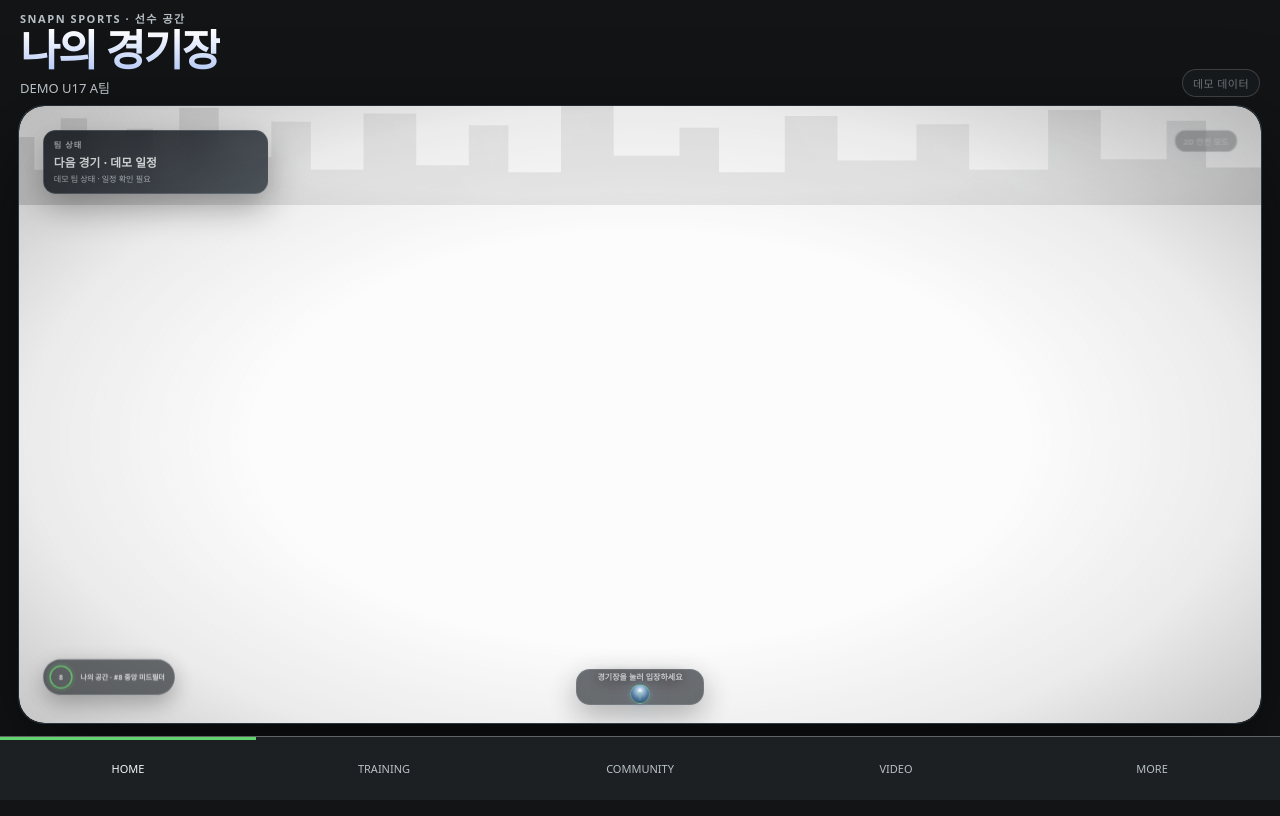
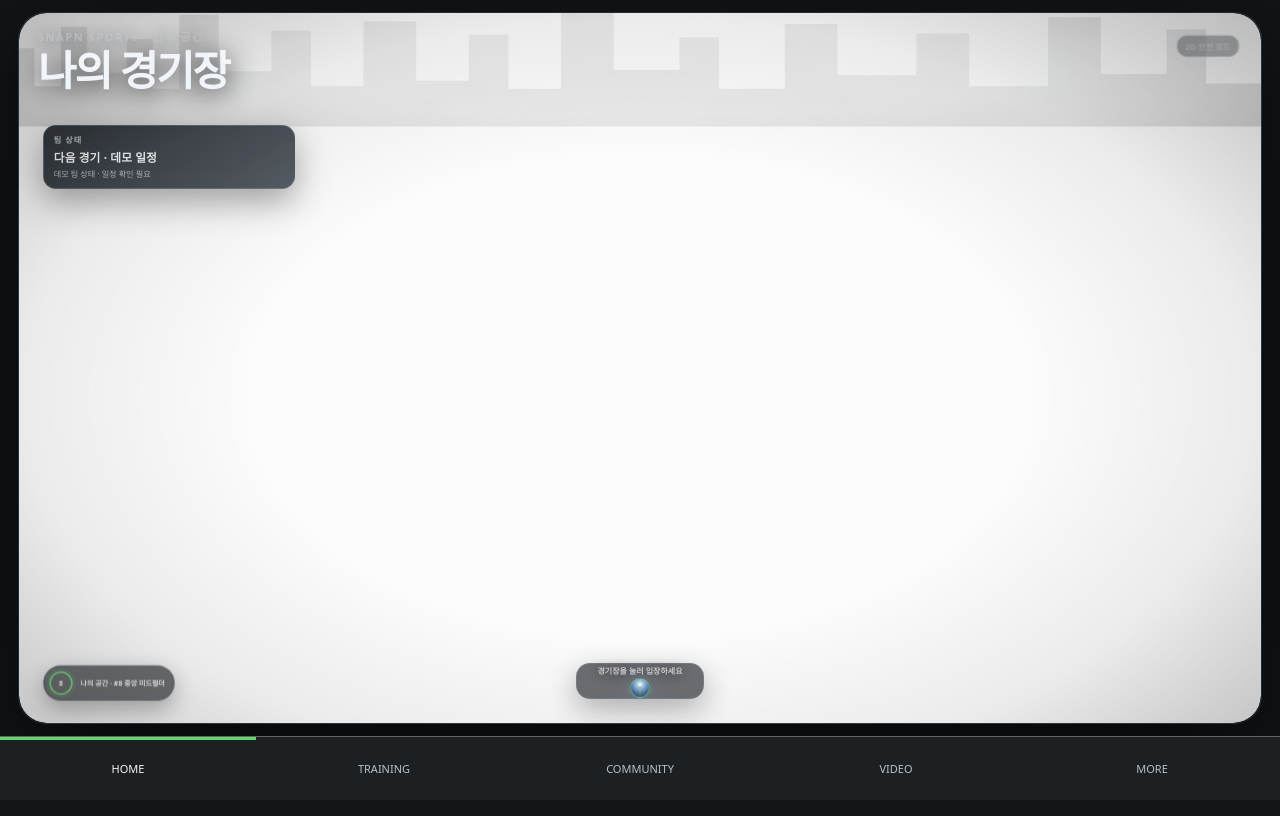
Before and after one commit to icegyul/v2snapnsports, a React (Vite) app: page / in a window 1280 px wide. Built offline with nearby package versions, Linux system fonts and the light colour scheme.

Commit message:
feat: V15.18 make desktop stadium first screen immersive

```diff
--- a/apps/web/src/features/stadium/stadiumV149Cinematic.css
+++ b/apps/web/src/features/stadium/stadiumV149Cinematic.css
@@ -1,9 +1,9 @@
 .shell-main.stadium-home-page .stadium-hero{
-      background:
-        radial-gradient(ellipse at 52% 9%,rgba(92,119,139,.22) 0%,rgba(40,58,72,.11) 28%,rgba(5,11,17,0) 58%),
-        linear-gradient(180deg,#0b1218 0%,#101a22 32%,#050a0f 74%,#020507 100%)!important;
-    }
-    .shell-main.stadium-home-page .stadium-webgl-canvas{
+  background:
+    radial-gradient(ellipse at 52% 9%,rgba(92,119,139,.22) 0%,rgba(40,58,72,.11) 28%,rgba(5,11,17,0) 58%),
+    linear-gradient(180deg,#0b1218 0%,#101a22 32%,#050a0f 74%,#020507 100%)!important;
+}
+.shell-main.stadium-home-page .stadium-webgl-canvas{
   transform:translateY(-1%) scale(1.03)!important;
   transform-origin:50% 50%!important;
   filter:saturate(.90) contrast(1.10) brightness(.99) drop-shadow(0 24px 42px rgba(0,0,0,.48))!important;
@@ -24,6 +24,81 @@
 .shell-main.stadium-home-page .stadium-world::after{
   opacity:.24!important;
 }
+
+@media(min-width:561px){
+  .shell-main.stadium-home-page{
+    position:relative!important;
+    display:block!important;
+    width:100%!important;
+    height:calc(100dvh - 64px)!important;
+    min-height:calc(100dvh - 64px)!important;
+    padding:12px 18px!important;
+    overflow:hidden!important;
+  }
+  .shell-main.stadium-home-page .stadium-home-header{
+    position:absolute!important;
+    z-index:24!important;
+    top:28px!important;
+    left:38px!important;
+    right:38px!important;
+    display:block!important;
+    width:auto!important;
+    height:auto!important;
+    min-height:0!important;
+    max-height:none!important;
+    padding:0!important;
+    pointer-events:none!important;
+    overflow:visible!important;
+  }
+  .shell-main.stadium-home-page .stadium-home-kicker{
+    margin:0 0 7px!important;
+    opacity:.64!important;
+    text-shadow:0 2px 16px rgba(0,0,0,.88)!important;
+  }
+  .shell-main.stadium-home-page .stadium-home-header h1{
+    margin:0!important;
+    font-size:clamp(38px,3.25vw,50px)!important;
+    line-height:.94!important;
+    letter-spacing:-.045em!important;
+    color:rgba(244,248,252,.96)!important;
+    text-shadow:0 4px 28px rgba(0,0,0,.88)!important;
+  }
+  .shell-main.stadium-home-page .stadium-home-team,
+  .shell-main.stadium-home-page .stadium-demo-badge{
+    display:none!important;
+  }
+  .shell-main.stadium-home-page .stadium-hero{
+    position:absolute!important;
+    inset:12px 18px 12px 18px!important;
+    width:auto!important;
+    height:auto!important;
+    min-height:0!important;
+    max-height:none!important;
+    border-radius:28px!important;
+    overflow:hidden!important;
+  }
+  .shell-main.stadium-home-page .stadium-webgl-canvas{
+    transform:translateY(0) scale(1.06)!important;
+    transform-origin:50% 52%!important;
+  }
+  .shell-main.stadium-home-page .stadium-state-layer{
+    top:112px!important;
+    left:24px!important;
+    width:min(280px,24vw)!important;
+  }
+  .shell-main.stadium-home-page .stadium-quality-chip{
+    top:22px!important;
+    right:22px!important;
+    opacity:.66!important;
+  }
+  .shell-main.stadium-home-page .stadium-enter-cue{
+    bottom:24px!important;
+  }
+  .shell-main.stadium-home-page .stadium-identity-indicator{
+    bottom:22px!important;
+  }
+}
+
 @media(max-width:560px){
   .shell-main.stadium-home-page{
     position:relative!important;
```
